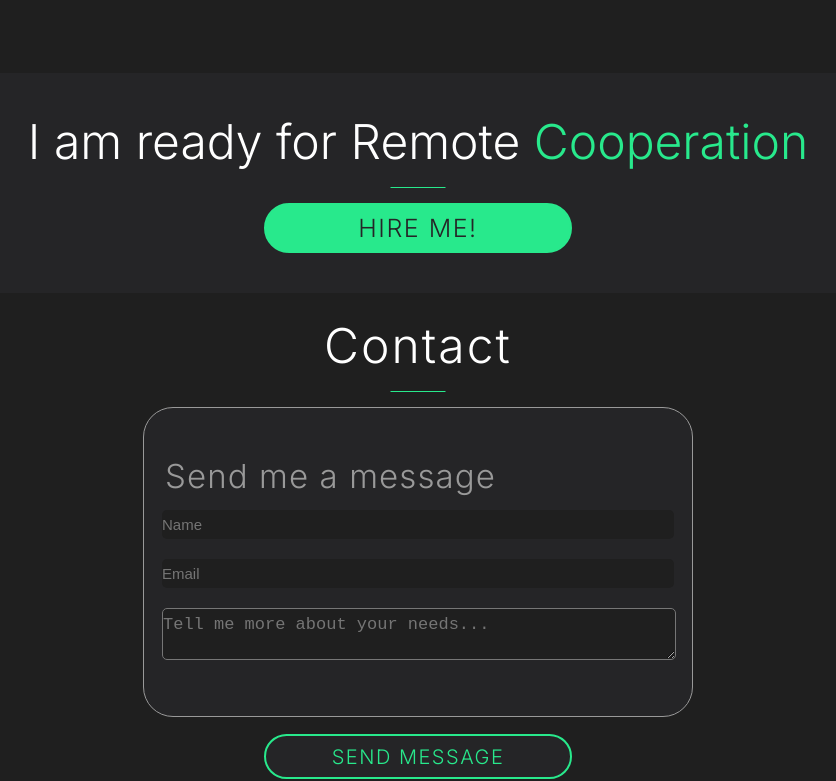
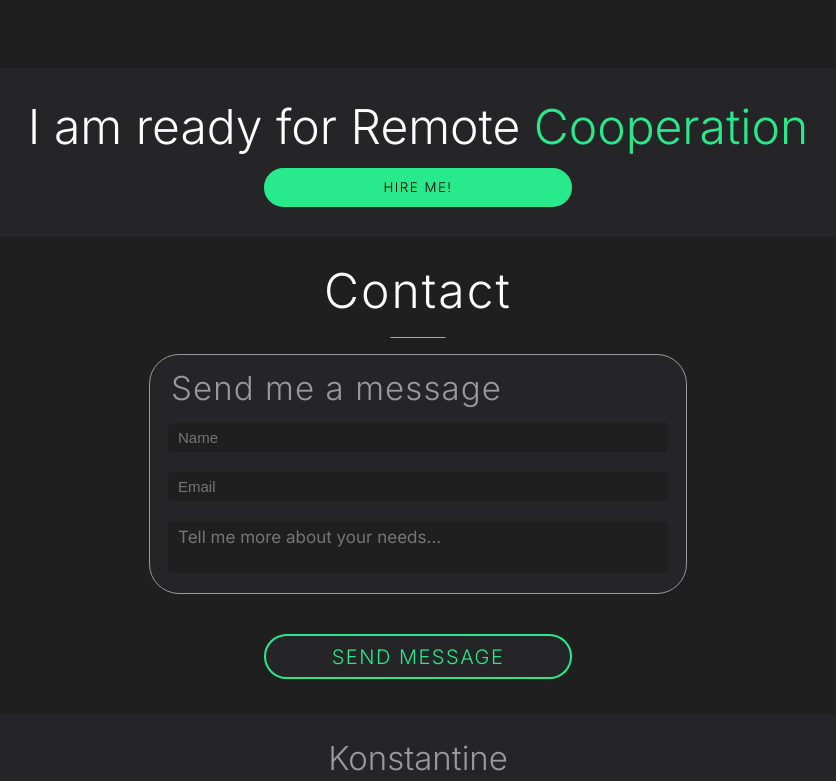
Before and after one commit to krlkonstantine/krl-portfolio, a React (Create React App) app: page / in a window 1280 px wide. Shown: the part 1835-2616 px from the top of the page, without its empty margins (222-1058 px from the left). Built offline with nearby package versions, Linux system fonts and the light colour scheme.

Commit message:
some style changes

```diff
--- a/src/Components/Contact/Contact.module.scss
+++ b/src/Components/Contact/Contact.module.scss
@@ -2,7 +2,6 @@
 @import "../common/styles/mixins";
 
 .contactContainer {
-  height: 60vh;
   background-color: $basicBackgroungColor;
   padding: 15px 0 35px;
 
@@ -14,38 +13,33 @@
     flex-direction: column;
     align-items: center;
     justify-content: space-around;
+    letter-spacing: 2px;
 
-    .categoryTitleContainer{
+    h2 {
       letter-spacing: 2px;
+      margin: 10px 0 35px;
+      @media screen and (max-width: 655px) {
+        margin: 10px 0;
+        &::after {
+          background-color: transparent;
+        }
+      }
     }
 
     .contactForm {
       display: flex;
       flex-direction: column;
-      align-items: flex-start;
-      justify-content: center;
+      align-items: stretch;
       background-color: $secondaryBackgroungColor;
-      height: 60%;
-      width: 50%;
+      width: 100%;
+      max-width: 500px;
       padding: 10px 18px;
       border: 1px solid $secondaryFontColor;
       border-radius: 30px;
+      margin-bottom: 40px;
 
       &:hover {
         border: 1px solid $primaryColor;
-      }
-
-      @media screen and (max-width: 750px) {
-        margin-top: 15px;
-        padding-bottom: 5px;
-        height: 65%;
-        width: 70%;
-      }
-      @media screen and (max-width: 580px) {
-        margin-top: 10px;
-        padding-bottom: 5px;
-        height: 70%;
-        width: 85%;
       }
 
       .sendMeAMessage {
@@ -55,15 +49,15 @@
       }
 
       .input {
-        width: 100%;
         font-size: 15px;
-        padding: 6px 0;
+        padding: 6px 10px;
         color: $basicFontColor;
         margin: 10px 0;
         border-radius: 5px;
         border: none;
         background: $basicBackgroungColor;
         box-shadow: none;
+        resize: none;
         outline: 0 !important;
 
         &:focus {
@@ -72,18 +66,20 @@
       }
 
       .textArea {
-        width: 100%;
+        font-family: $basicFontFamily;
         font-size: 17px;
-        padding: 6px 0;
+        padding: 6px 10px;
         background: $basicBackgroungColor;
         color: beige;
         margin: 10px 0;
         border-radius: 5px;
         box-shadow: none;
-        outline: 0 !important;
+        border: none;
+        resize: none;
 
         &:focus {
           color: $primaryColor;
+          outline:0px none transparent !important;
         }
       }
     }
--- a/src/Components/Contact/Contact.tsx
+++ b/src/Components/Contact/Contact.tsx
@@ -6,9 +6,7 @@ export const Contact = () => {
     return (
         <div className={stylesContact.contactContainer}>
             <div className={stylesContact.formContainer}>
-                <div className={stylesContact.categoryTitleContainer}>
                     <CategoryTitle phraseBeginning={"Contact"} />
-                </div>
                 <form className={stylesContact.contactForm} action="send">
                     <span className={stylesContact.sendMeAMessage}>Send me a message</span>
                     <input className={stylesContact.input} placeholder={"Name"} type="text"/>
--- a/src/Components/Freelance/Freelance.module.scss
+++ b/src/Components/Freelance/Freelance.module.scss
@@ -2,15 +2,13 @@
 @import "../common/styles/mixins";
 
 .freelanceContainer {
-  height: 20vh;
   background-color: $secondaryBackgroungColor;
   padding: 30px 0;
-  @media screen and (max-width: 455px) {
+  /*@media screen and (max-width: 455px) {
     height: 22vh;
-  }
+  }*/
 
   .infoAndBtnContainer {
-    height: 100%;
     width: 80%;
     margin: 0 auto;
     display: flex;
@@ -21,7 +19,6 @@
 
 
   .freelanceBtn {
-    text-align: center;
     padding: 11px 58px 10px 58px;
     display: inline-flex;
     align-items: center;
@@ -33,9 +30,12 @@
     cursor: pointer;
     width: 30%;
     letter-spacing: 1.5px;
-    @include text($basicFontFamily, 25px, 1, $secondaryBackgroungColor, 300);
+    font-family: $basicFontFamily;
+    line-height: 1;
+    font-weight: 300;
+    @include adaptive-font(40,20);
 
-    @media screen and (max-width: 1010px) {
+    /*@media screen and (max-width: 1010px) {
       width: 33%;
     }
     @media screen and (max-width: 920px) {
@@ -47,7 +47,7 @@
     @media screen and (max-width: 620px) {
       width: 67%;
       font-size: 20px;
-    }
+    }*/
     &:hover {
       background-color: $secondaryBackgroungColor;
       border: 2px solid $primaryColor;
--- a/src/Components/common/CategoryTitle/CategoryTitle.module.scss
+++ b/src/Components/common/CategoryTitle/CategoryTitle.module.scss
@@ -1,31 +1,21 @@
 @import "../styles/variables";
 
 .titleContainer {
+  font-size: 48px;
+  line-height: 1.2;
+  color: $basicFontColor;
+  font-weight: 300;
+  margin: 0;
   font-family: $basicFontFamily;
   margin-bottom: 13px;
 
-  h2 {
-    font-size: 48px;
-    line-height: 60px;
-    color: $basicFontColor;
-    font-weight: 300;
-    margin: 0;
-
-    @media screen and (max-width: 650px) {
-      font-size: 45px;
+  @media screen and (max-width: 768px) {
+    font-size: 40px;
     line-height: 56px;
   }
-    @media screen and (max-width: 600px) {
-      font-size: 40px;
+  @media screen and (max-width: 576px) {
+    font-size: 37px;
     line-height: 50px;
-    }
-    @media screen and (max-width: 540px) {
-      font-size: 37px;
-      line-height: 46px;
-    }
-    @media screen and (max-width: 465px) {
-      font-size: 35px;
-      line-height: 43px;
   }
 
   &::after {
@@ -44,6 +34,3 @@
 
   }
 }
-
-
-}
--- a/src/Components/common/CategoryTitle/CategoryTitle.tsx
+++ b/src/Components/common/CategoryTitle/CategoryTitle.tsx
@@ -6,10 +6,8 @@ type CategoryTitlePropsType = {
     accentWord?: string
 }
 
-export const CategoryTitle : React.FC<CategoryTitlePropsType> = (props) => {
+export const CategoryTitle: React.FC<CategoryTitlePropsType> = (props) => {
     return (
-        <div className={stylesTitle.titleContainer}>
-            <h2> {props.phraseBeginning} <span>{props.accentWord}</span> </h2>
-        </div>
+        <h2 className={stylesTitle.titleContainer}> {props.phraseBeginning} <span>{props.accentWord}</span></h2>
     );
 };
--- a/src/Components/common/styles/mixins.scss
+++ b/src/Components/common/styles/mixins.scss
@@ -7,3 +7,16 @@
   color: $color;
   font-weight: $fontWeight;
 }
+
+$maxWidth: 1280px;
+
+@mixin adaptive-font($pcSize, $mobSize) {
+  $addSize: $pcSize - $mobSize;
+  $addMobSize: $addSize + $addSize * 0.7;
+  @media (max-width: 767px) {
+    font-size: calc(#{$mobSize + px} + #{$addMobSize} * ((100vw - 320px) / #{$maxWidth}));
+  }
+  @media (min-width: 747px) {
+    font-size: calc(#{$mobSize + px} + #{$addSize} * ((100vw / #{$maxWidth})));
+  }
+}
```
Lines whose indentation alone changed are shown as unchanged.
